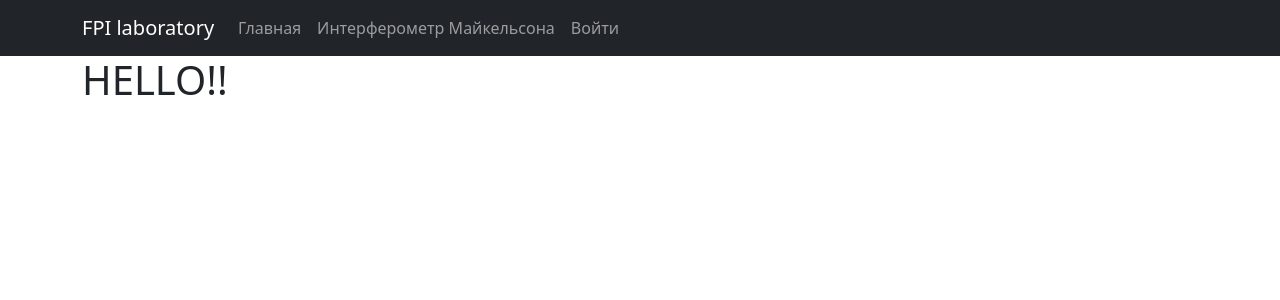
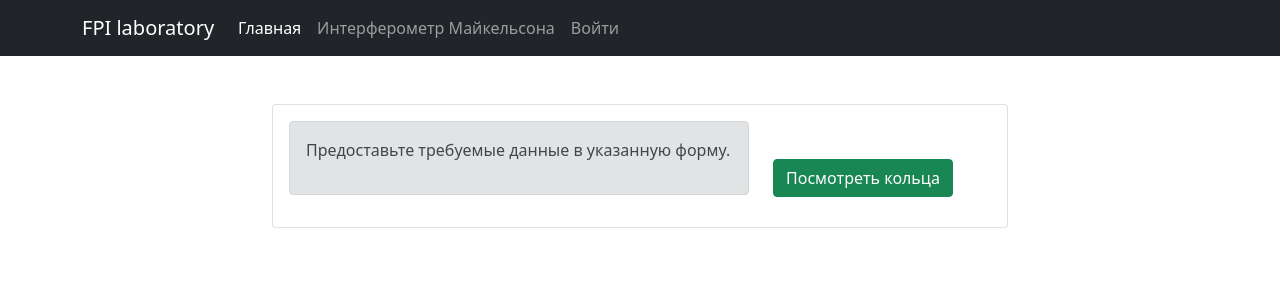
Before and after one commit to Azazel-h/Interference_Simulation_System, a Django app: page /michelson/ in a window 1280 px wide. Shown: the top 300 px of the page. Run offline with Django 4.2, Linux system fonts and the light colour scheme; some libraries are stand-ins or nearby versions.

Commit message:
Add graph card to index.html

```diff
--- a/michelson/templates/michelson/index.html
+++ b/michelson/templates/michelson/index.html
@@ -1,7 +1,51 @@
 {% extends "base.html" %}
+
+{% block title %}Интерферометр Майкельсона{% endblock %}
+{% block main_tab %}
+    <li class="nav-item"><a class="nav-link active" href="/">Главная</a></li>{% endblock %}
 {% block content %}
-    <div class="container">
-        <h1>HELLO!!</h1>
+    {% load crispy_forms_tags %}
+    <div class="container pt-5">
+        <div class="row">
+            <div class="col-md-8 offset-md-2">
+                <div class="card">
+                    <div class="card-body">
+                        <div class="row align-items-center">
+                            <div class="col-md-8">
+                                {% if graph %}
+                                    {{ graph|safe }}
+                                {% else %}
+                                    <div class="alert alert-secondary" role="alert">
+                                        <p>Предоставьте требуемые данные в указанную форму.</p>
+                                    </div>
+                                {% endif %}
+                            </div>
+                            <div class="col-6 col-md-4">
+                                <form method="POST">
+                                    {% csrf_token %}
+                                    {{ form | crispy }}
+                                    <br>
+                                    <input type="submit" value="Посмотреть кольца" class="btn btn-success">
+                                </form>
+                            </div>
+                        </div>
+                    </div>
+                </div>
+            </div>
+        </div>
     </div>
-
+    <script type="text/javascript">
+        $(document).on('submit', '#task-form', function (e) {
+            e.preventDefault();
+            $.ajax({
+                type: 'POST',
+                url: '{% url "index" %}',
+                data:
+                    {
+                        task: $("#task").val(),
+                        csrfmiddlewaretoken: $('input[name=csrfmiddlewaretoken]').val()
+                    },
+            })
+        });
+    </script>
 {% endblock %}
```
